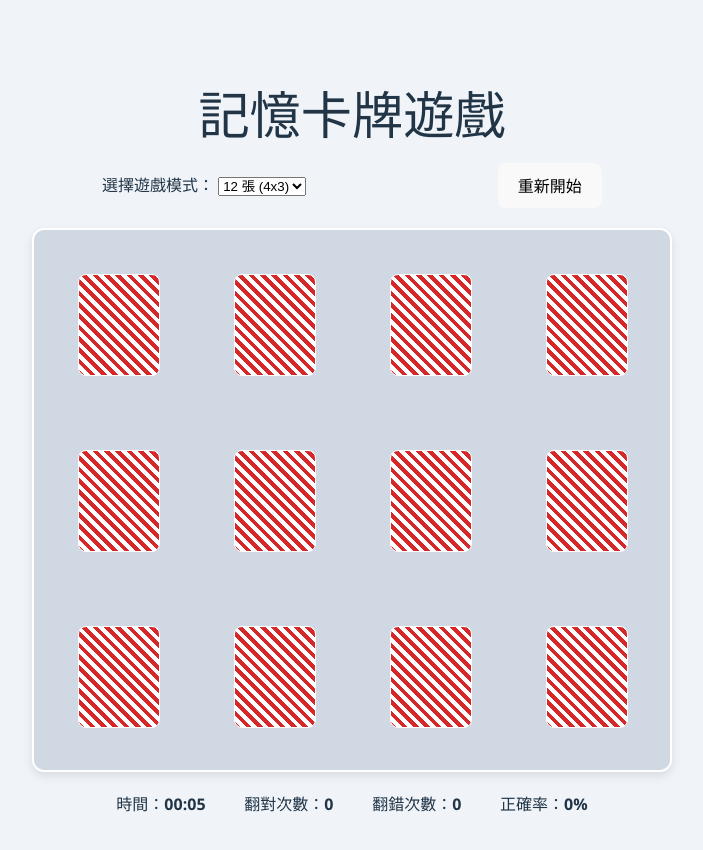
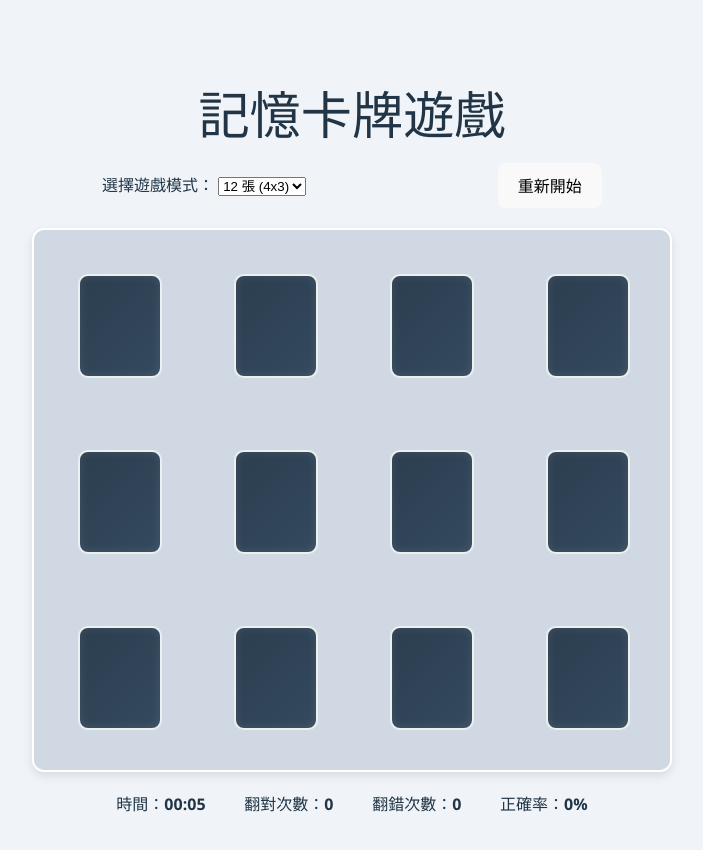
Before and after one commit to Roy-cheng-wq/ctcae-v5, a Vue app: page / in a window 1280 px wide. Shown: the top 850 px of the page, without its empty margins (288-991 px from the left). Built offline with nearby package versions, Linux system fonts and the light colour scheme.

Commit message:
Update Card.vue

```diff
--- a/src/components/Card.vue
+++ b/src/components/Card.vue
@@ -32,6 +32,7 @@
   cursor: pointer;
   margin: 2px;
 }
+
 .card-inner {
   width: 100%;
   height: 100%;
@@ -39,34 +40,36 @@
   transform-style: preserve-3d;
   transition: transform 0.5s;
 }
+
 .card-inner.flipped {
   transform: rotateY(180deg);
 }
+
 .card-front, .card-back {
   position: absolute;
   width: 100%;
   height: 100%;
   backface-visibility: hidden;
-  border: 1px solid white;
-  border-radius: 8px;
+  border-radius: 10px;
   display: flex;
   align-items: center;
   justify-content: center;
-  font-size: 2rem;
+  font-size: 2.2rem;
+  font-weight: bold;
 }
+
 .card-front {
-  background-image: repeating-linear-gradient(
-    45deg,
-    #d62828,
-    #d62828 4px,
-    #ffffff 4px,
-    #ffffff 8px
-  );
-  background-size: cover;
+  background: linear-gradient(135deg, #2c3e50, #34495e);
   color: transparent;
+  border: 2px solid #ecf0f1;
+  box-shadow: inset 0 0 10px rgba(255,255,255,0.1);
 }
+
 .card-back {
   transform: rotateY(180deg);
   background-color: white;
+  color: #2c3e50;
+  border: 2px solid #34495e;
+  box-shadow: 0 4px 8px rgba(0,0,0,0.2);
 }
 </style>
```
